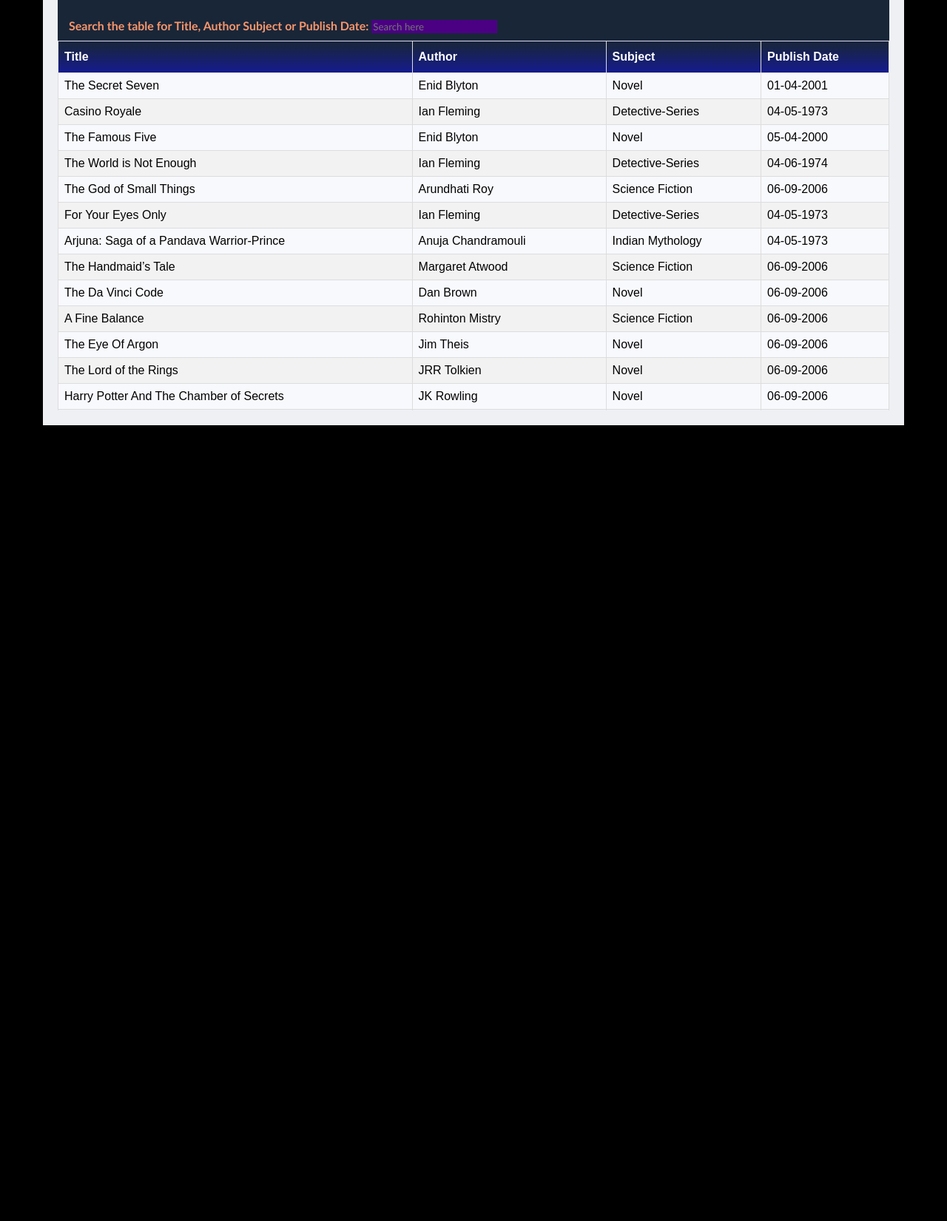
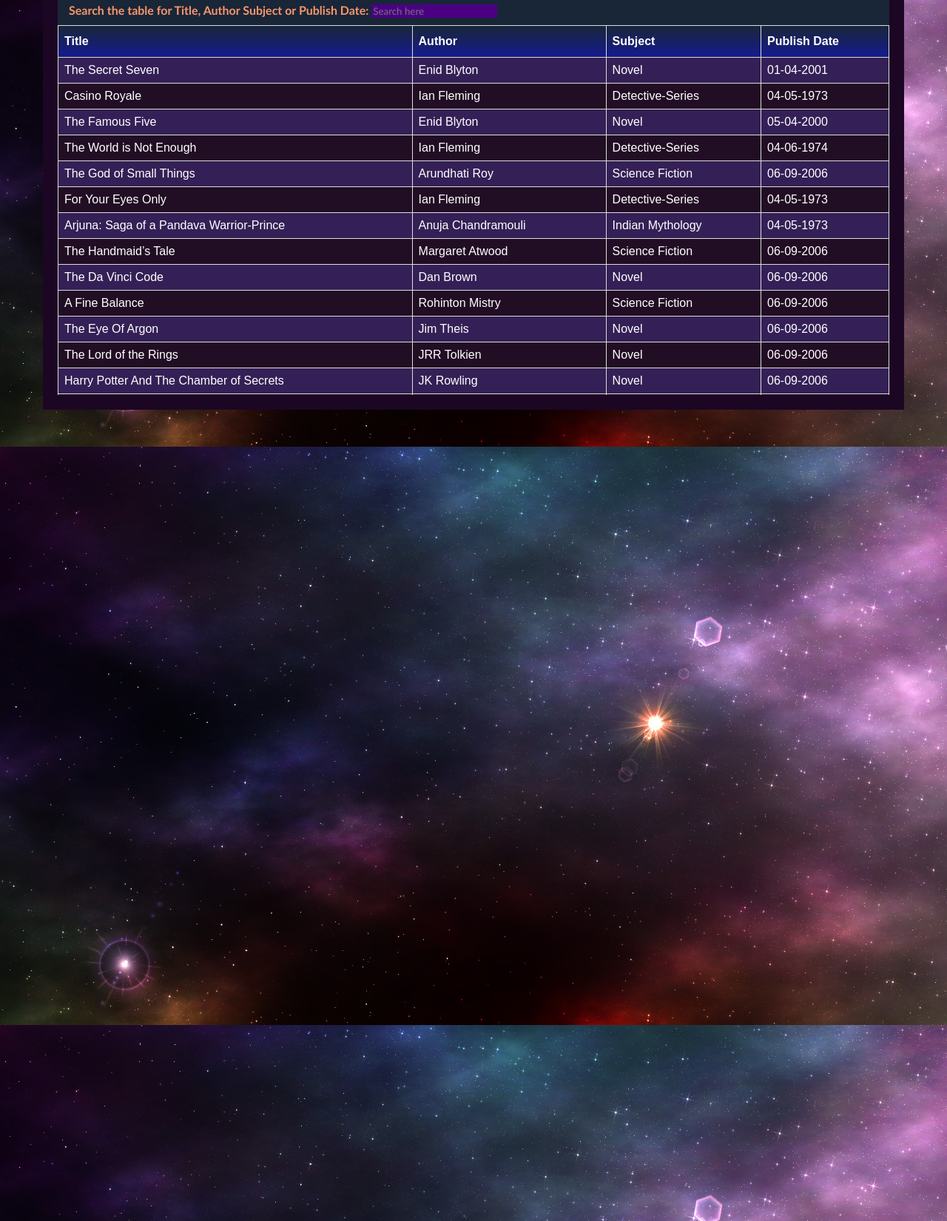
Before and after one commit to Nitish36/Library-Management, a plain HTML site: page index.html in a window 1280 px wide and 1829 px high. Shown: the part 178-1829 px from the top of the page at 74% size. Drawn offline with nearby package versions, Linux system fonts and the light colour scheme.

Commit message:
Final Commit

```diff
--- a/css/style.css
+++ b/css/style.css
@@ -1,7 +1,8 @@
 body
 {
 
-    background-color: black;
+    background: url(galaxy.jpg),no-repeat;
+    background-size: cover;
     overflow: hidden;
 }
 #mySearch
@@ -15,8 +16,16 @@
 .outer
 {
     margin: 50px;
-    background-color: rgb(238,240,244);
+    background-color: rgb(27,7,35);
     padding: 20px;
+}
+.outer p
+{
+    position: absolute;
+    right: 90px;
+    color: white;
+    font-family: 'Trebuchet MS', 'Lucida Sans Unicode', 'Lucida Grande', 'Lucida Sans', Arial, sans-serif;
+    font-size: 10px;
 }
 .middle
 {
@@ -39,8 +48,8 @@
 }
 .inner
 {
-    background-color: #F8F9FD;
-    color: black;
+    background-color: #342056;
+    color: white;
 
 }
 /* ===== Scrollbar CSS ===== */
@@ -73,9 +82,9 @@
     padding: 8px;
   }
 
-  #books tr:nth-child(even){background-color: #f2f2f2;}
+  #books tr:nth-child(even){background-color: #220e24;}
 
-  #books tr:hover {background-color: #ddd;}
+  #books tr:hover {background-color: transparent; }
 
   #books th {
     padding-top: 12px;
--- a/index.html
+++ b/index.html
@@ -12,11 +12,12 @@
 </head>
 <body>
         <div class="outer">
-            <h1></h1>
+            <p>Design Done by Nitish K &copy All rights are reserved</p>
             <div class="middle">
                 <div class="content">
-                    <h1>Nitish Library</h1>
+                    <h1>Nitish K Library</h1>
                 </div>
+
                 <div class="search">
                     <b>Search the table for Title, Author Subject or Publish Date:
                         <input id="mySearch" type="text" placeholder="Search here">
@@ -267,6 +268,17 @@
                                     <td>06-09-2006</td>
                                 </tr>
                                 <tr>
+                                    <td>Skyfall</td>
+                                    <td>Ian Fleming</td>
+                                    <td>Detective-Series</td>
+                                    <td>01-11-2005</td>
+                                </tr>
+                                <tr>
+                                    <td></td>
+                                    <td></td>
+                                    <td></td>
+                                </tr>
+                                <tr>
                                     <td></td>
                                     <td></td>
                                     <td></td>
--- a/js/scripts.js
+++ b/js/scripts.js
@@ -28,13 +28,3 @@
     }
     });
 });
-
-$(document).ready(function(){
-    $("button").click(function(){
-
-      // Select all the rows in the table
-      // and get the count of the selected elements
-      var rowCount = $("#filt tr").length;
-      alert(rowCount);
-    });
-  });
```
Also changed, not shown: css/galaxy.jpg (added).
